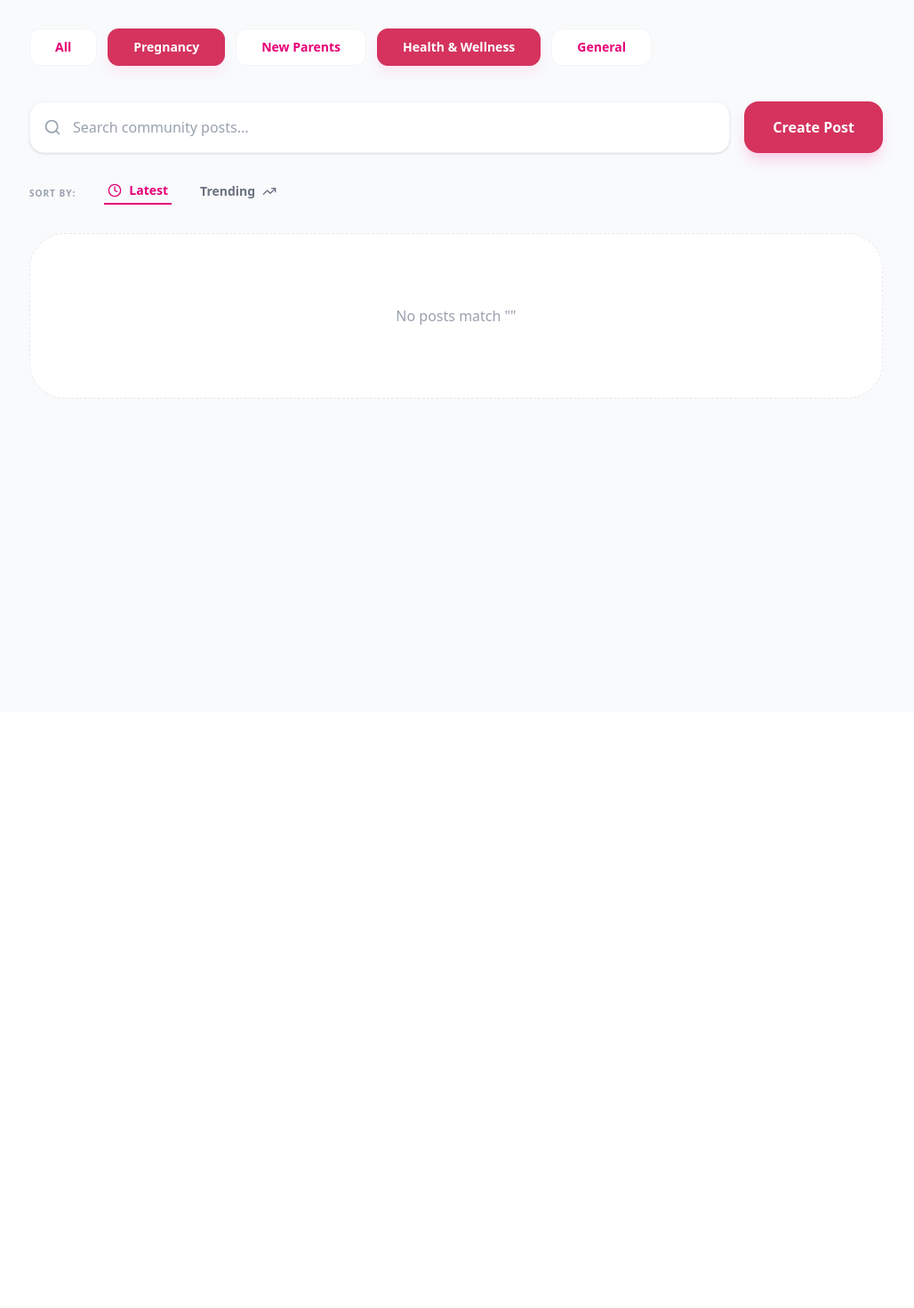
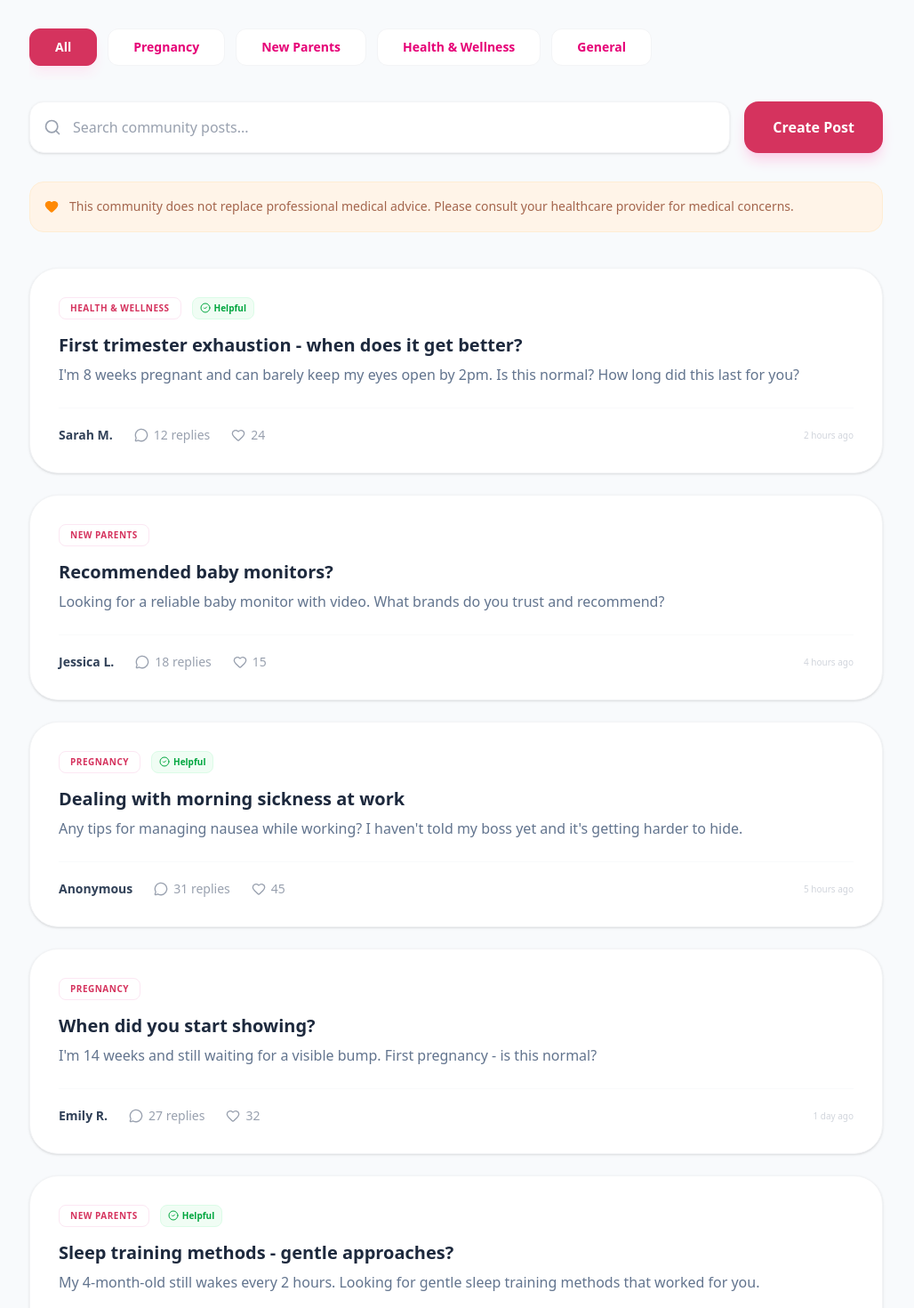
Before and after one commit to chikamso-cmd/Bump2Baby, a React (Vite) app: page /community in a window 1280 px wide. Shown: the top 1470 px of the page at 89% size, without its empty margins (127-1155 px from the left). Before the commit the page ends 800 px from the top, so only its background shows below. Built offline with nearby package versions, Linux system fonts and the light colour scheme.

Commit message:
Added the filter and fixed the error

```diff
--- a/src/dashboard/components/communityFeed.jsx
+++ b/src/dashboard/components/communityFeed.jsx
@@ -1,17 +1,113 @@
 import React, { useState } from 'react';
-import { Search, MessageCircle, Heart, TrendingUp, Clock, ChevronDown } from 'lucide-react';
+import { Search, MessageCircle, Heart, TrendingUp, Clock, CheckCircle2 } from 'lucide-react';
 
-const CommunityFeed = ({ onNavigate, posts = [] }) => {
+const CommunityFeed = ({ onNavigate }) => {
   const categories = ["All", "Pregnancy", "New Parents", "Health & Wellness", "General"];
 
-  // 1. Add state for the search query
+  const [activeCategory, setActiveCategory] = useState("All");
   const [searchQuery, setSearchQuery] = useState('');
 
-  // 2. Filter posts based on the search query
-  const filteredPosts = posts.filter((post) =>
-    post.title.toLowerCase().includes(searchQuery.toLowerCase()) ||
-    post.content.toLowerCase().includes(searchQuery.toLowerCase())
-  );
+  // 1. Data exactly as marked in your screenshots
+  const staticPosts = [
+    {
+      id: 1,
+      category: "Health & Wellness",
+      isHelpful: true,
+      title: "First trimester exhaustion - when does it get better?",
+      content: "I'm 8 weeks pregnant and can barely keep my eyes open by 2pm. Is this normal? How long did this last for you?",
+      user: "Sarah M.",
+      replies: 12,
+      likes: 24,
+      date: "2 hours ago"
+    },
+    {
+      id: 2,
+      category: "New Parents",
+      isHelpful: false,
+      title: "Recommended baby monitors?",
+      content: "Looking for a reliable baby monitor with video. What brands do you trust and recommend?",
+      user: "Jessica L.",
+      replies: 18,
+      likes: 15,
+      date: "4 hours ago"
+    },
+    {
+      id: 3,
+      category: "Pregnancy",
+      isHelpful: true,
+      title: "Dealing with morning sickness at work",
+      content: "Any tips for managing nausea while working? I haven't told my boss yet and it's getting harder to hide.",
+      user: "Anonymous",
+      replies: 31,
+      likes: 45,
+      date: "5 hours ago"
+    },
+    {
+      id: 4,
+      category: "Pregnancy",
+      isHelpful: false,
+      title: "When did you start showing?",
+      content: "I'm 14 weeks and still waiting for a visible bump. First pregnancy - is this normal?",
+      user: "Emily R.",
+      replies: 27,
+      likes: 32,
+      date: "1 day ago"
+    },
+    {
+      id: 5,
+      category: "New Parents",
+      isHelpful: true,
+      title: "Sleep training methods - gentle approaches?",
+      content: "My 4-month-old still wakes every 2 hours. Looking for gentle sleep training methods that worked for you.",
+      user: "Anonymous",
+      replies: 42,
+      likes: 58,
+      date: "1 day ago"
+    },
+    {
+      id: 6,
+      category: "Health & Wellness",
+      isHelpful: false,
+      title: "Prenatal yoga recommendations",
+      content: "Has anyone tried prenatal yoga? Did it help the back pain and stress? Any YouTube channels or apps you recommend?",
+      user: "Amanda k.",
+      replies: 19,
+      likes: 28,
+      date: "2 days ago"
+    },
+    {
+      id: 7,
+      category: "Health & Wellness",
+      isHelpful: true,
+      title: "Post-partum hair loss when does it stop?",
+      content: "I'm 4 months post-partum and losing so much hair! Please tell me this is temporary.",
+      user: "Rachel T.",
+      replies: 23,
+      likes: 38,
+      date: "2 days ago"
+    },
+    {
+      id: 8,
+      category: "General",
+      isHelpful: false,
+      title: "Partner support during pregnancy",
+      content: "How did you help your partner understand what you're going through? Looking for ways to communicate better.",
+      user: "Anonymous",
+      replies: 16,
+      likes: 21,
+      date: "3 days ago"
+    }
+  ];
+
+  // 2. Filter Logic: Handles both the Category selection AND Search text
+  const filteredPosts = staticPosts.filter((post) => {
+    const matchesSearch = post.title.toLowerCase().includes(searchQuery.toLowerCase()) ||
+                         post.content.toLowerCase().includes(searchQuery.toLowerCase());
+
+    const matchesCategory = activeCategory === "All" || post.category === activeCategory;
+
+    return matchesSearch && matchesCategory;
+  });
 
   return (
     <div className="animate-in fade-in duration-500 bg-[#F8FAFC] min-h-screen">
@@ -22,8 +118,9 @@ const CommunityFeed = ({ onNavigate, posts = [] }) => {
           {categories.map((cat, i) => (
             <button
               key={i}
-              className={`px-5 md:px-7 py-2 md:py-2.5 rounded-xl text-xs md:text-sm font-bold border transition-all whitespace-nowrap snap-start
-                ${cat === 'Pregnancy' || cat === 'Health & Wellness'
+              onClick={() => setActiveCategory(cat)}
+              className={`px-5 md:px-7 py-2 md:py-2.5 rounded-xl text-xs md:text-sm font-bold border transition-all duration-200 whitespace-nowrap snap-start active:scale-95
+                ${activeCategory === cat
                   ? 'bg-[#D5335E] text-white border-[#D5335E] shadow-lg shadow-pink-100'
                   : 'bg-white text-pink-600 border-gray-100 hover:border-pink-200'}`}
             >
@@ -36,7 +133,6 @@ const CommunityFeed = ({ onNavigate, posts = [] }) => {
         <div className="flex flex-col md:flex-row gap-3 md:gap-4 mb-8">
           <div className="relative flex-1 group">
             <Search className="absolute left-4 top-1/2 -translate-y-1/2 text-gray-400 group-focus-within:text-pink-500 transition-colors" size={20} />
-            {/* 3. Connect input to search state */}
             <input
               type="text"
               placeholder="Search community posts..."
@@ -53,52 +149,51 @@ const CommunityFeed = ({ onNavigate, posts = [] }) => {
           </button>
         </div>
 
-        {/* Sort Filters */}
-        <div className="flex items-center gap-4 md:gap-8 mb-8 text-[11px] md:text-sm font-bold text-gray-500 overflow-x-auto whitespace-nowrap no-scrollbar">
-          <span className="text-gray-400 uppercase tracking-widest text-[10px]">Sort by:</span>
-          <button className="flex items-center gap-2 text-pink-600 border-b-2 border-pink-600 pb-1 px-1">
-            <Clock size={16}/> Latest
-          </button>
-          <button className="flex items-center gap-2 hover:text-pink-600 transition-colors pb-1">
-             Trending <TrendingUp size={16}/>
-          </button>
+        {/* Disclaimer Box */}
+        <div className="bg-[#FFF4E8] border border-orange-100 p-4 rounded-2xl mb-10 flex items-center gap-3">
+          <Heart size={16} className="text-orange-400 fill-orange-400 shrink-0" />
+          <p className="text-[11px] md:text-sm text-orange-900/70 leading-relaxed font-medium">
+            This community does not replace professional medical advice. Please consult your healthcare provider for medical concerns.
+          </p>
         </div>
 
         {/* Dynamic Post Cards */}
         <div className="space-y-6">
-          {/* 4. Map over filteredPosts instead of posts */}
           {filteredPosts.length > 0 ? (
             filteredPosts.map((post) => (
               <div
                 key={post.id}
-                className="bg-white rounded-[24px] md:rounded-[40px] p-5 md:p-10 shadow-sm border border-gray-100 hover:shadow-md transition-shadow cursor-pointer group animate-in slide-in-from-bottom-2 duration-300"
+                className="bg-white rounded-[24px] md:rounded-[32px] p-6 md:p-8 shadow-sm border border-gray-100 hover:shadow-md transition-shadow group animate-in slide-in-from-bottom-2 duration-300"
               >
-                <div className="inline-block px-3 py-1 md:px-4 md:py-1.5 rounded-lg border-2 border-pink-50 text-pink-600 text-[10px] md:text-xs font-black uppercase tracking-wider mb-4">
-                  {post.category}
+                <div className="flex items-center gap-3 mb-4">
+                  <div className="px-3 py-1 rounded-lg border border-pink-100 text-[#D5335E] text-[10px] font-bold uppercase tracking-wider">
+                    {post.category}
+                  </div>
+                  {post.isHelpful && (
+                    <div className="flex items-center gap-1 px-2 py-1 bg-green-50 text-green-600 rounded-lg text-[10px] font-bold border border-green-100">
+                      <CheckCircle2 size={12} /> Helpful
+                    </div>
+                  )}
                 </div>
-                <h2 className="text-lg md:text-2xl font-extrabold text-slate-800 mb-3 leading-tight group-hover:text-[#D5335E] transition-colors">
+
+                <h2 className="text-lg md:text-xl font-extrabold text-slate-800 mb-2 leading-tight group-hover:text-[#D5335E] transition-colors">
                   {post.title}
                 </h2>
-                <p className="text-slate-500 text-sm md:text-base mb-6 leading-relaxed max-w-2xl font-medium">
+                <p className="text-slate-500 text-sm md:text-base mb-6 leading-relaxed">
                   {post.content}
                 </p>
 
-                <div className="flex flex-wrap items-center gap-3 md:gap-6 pt-6 border-t border-gray-50 text-gray-400 text-[11px] md:text-sm">
+                <div className="flex items-center gap-4 md:gap-6 pt-5 border-t border-gray-50 text-gray-400 text-[11px] md:text-sm font-medium">
                   <span className="font-bold text-slate-700">{post.user}</span>
-                  <div className="flex items-center gap-1.5">
-                    <MessageCircle size={18} className="text-slate-300"/> {post.replies} replies
-                  </div>
-                  <div className="flex items-center gap-1.5">
-                    <Heart size={18} className="text-slate-300"/> {post.likes}
-                  </div>
-                  <span className="text-gray-300">•</span>
-                  <span>{post.date}</span>
+                  <div className="flex items-center gap-1.5"><MessageCircle size={16}/> {post.replies} replies</div>
+                  <div className="flex items-center gap-1.5"><Heart size={16}/> {post.likes}</div>
+                  <span className="ml-auto text-gray-300 text-[10px]">{post.date}</span>
                 </div>
               </div>
             ))
           ) : (
             <div className="text-center py-20 bg-white rounded-[40px] border border-dashed border-gray-200">
-              <p className="text-gray-400">No posts match "{searchQuery}"</p>
+              <p className="text-gray-400">No posts match your filters.</p>
             </div>
           )}
         </div>
```
Also changed, not shown: 1 other file (tests, documents, lock files or other folders).
